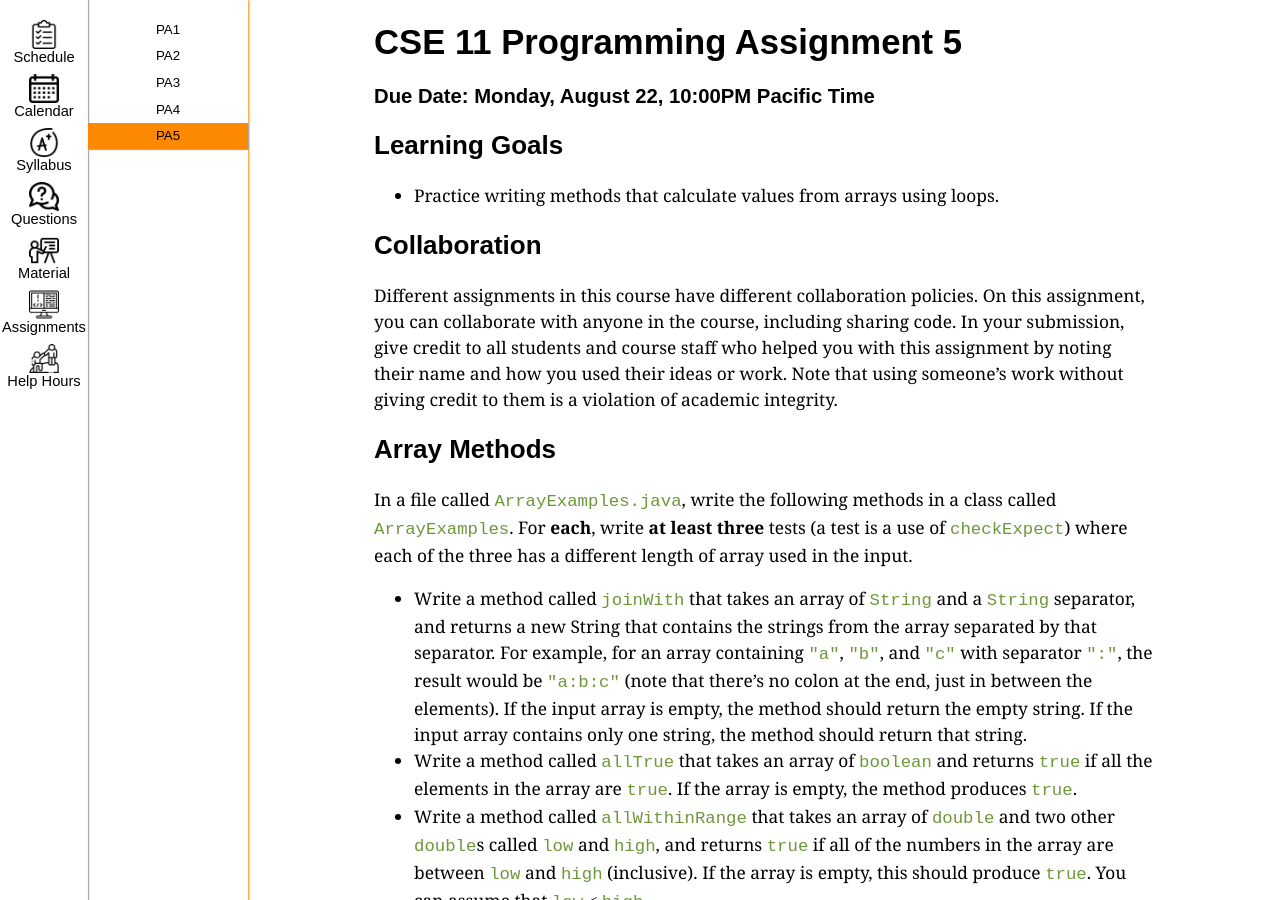
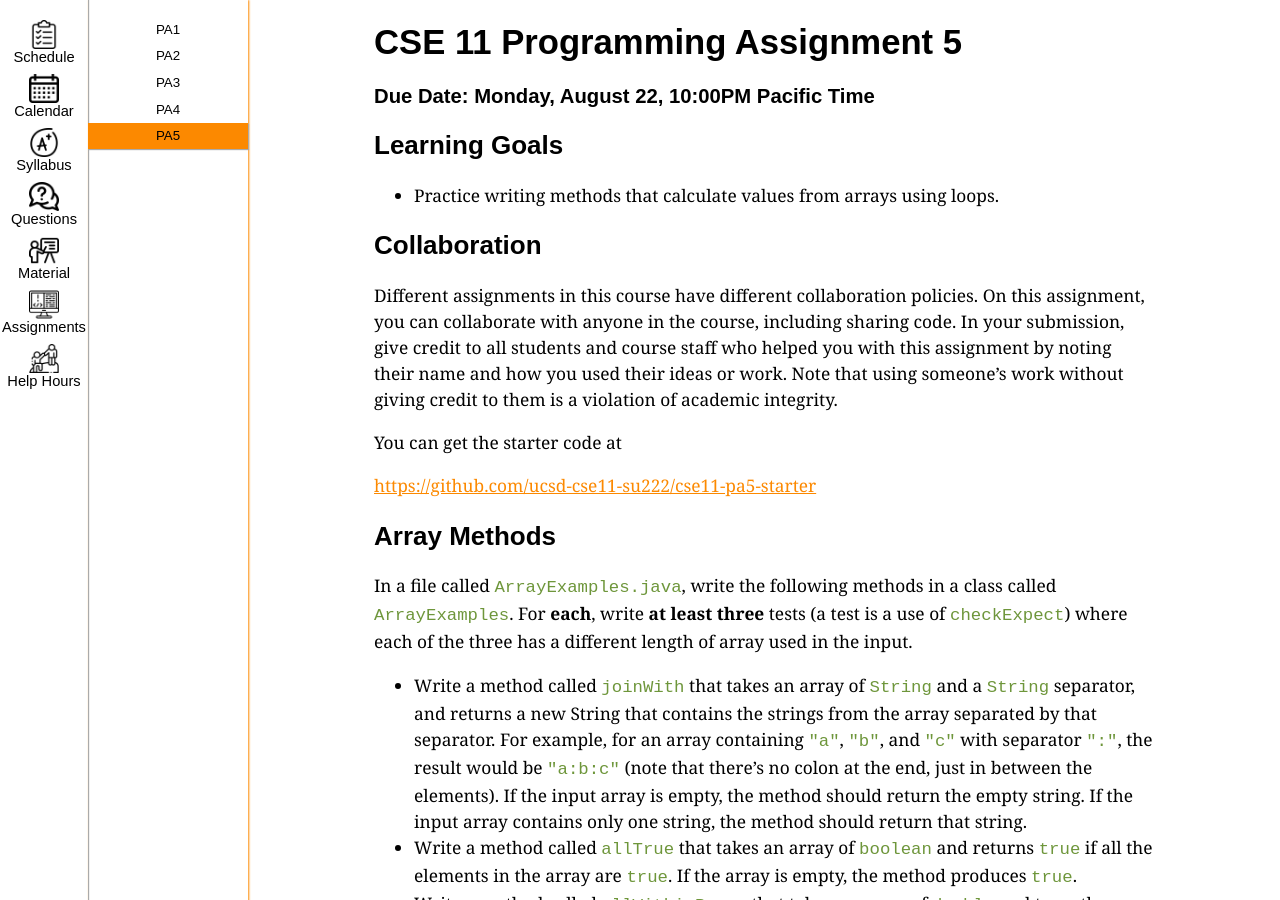
Before and after one commit to ucsd-cse11-su222/ucsd-cse11-su222.github.io, a Jekyll site: the page built from _assignments/pa5.md, in a window 1280 px wide and 900 px high. Built offline with Jekyll 4.4.1, drawn with Linux system fonts in a browser that asks for light colours.

Commit message:
Update pa5.md

````diff
--- a/_assignments/pa5.md
+++ b/_assignments/pa5.md
@@ -14,6 +14,10 @@ released-on: "2022-08-17"
 
 ## Collaboration
 Different assignments in this course have different collaboration policies. On this assignment, you can collaborate with anyone in the course, including sharing code. In your submission, give credit to all students and course staff who helped you with this assignment by noting their name and how you used their ideas or work. Note that using someone's work without giving credit to them is a violation of academic integrity.
+
+You can get the starter code at
+
+[https://github.com/ucsd-cse11-su222/cse11-pa5-starter](https://github.com/ucsd-cse11-su222/cse11-pa5-starter)
 
 ## Array Methods
 In a file called ```ArrayExamples.java```, write the following methods in a class called ```ArrayExamples```. For **each**, write **at least three** tests (a test is a use of ```checkExpect```) where each of the three has a different length of array used in the input.
````
